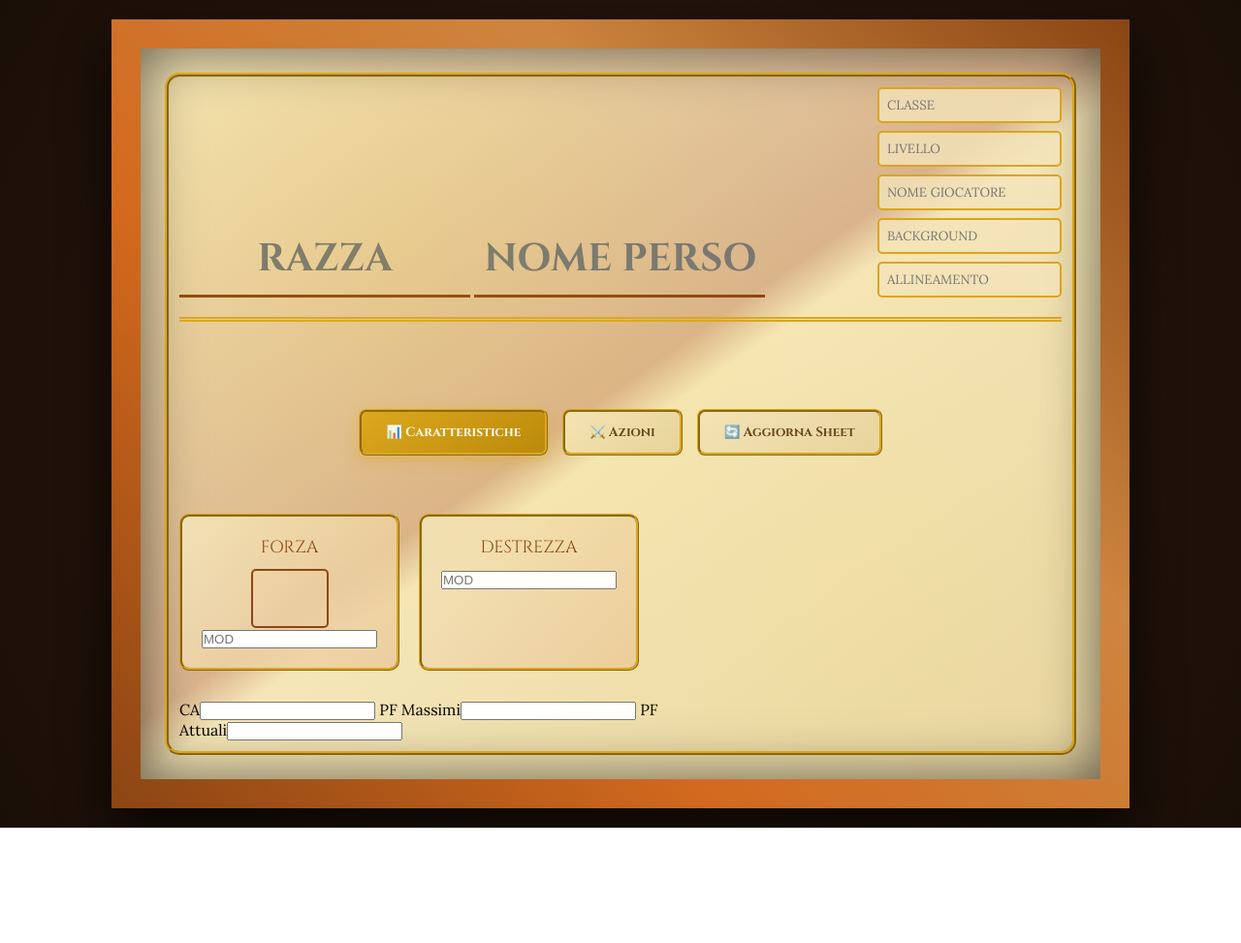
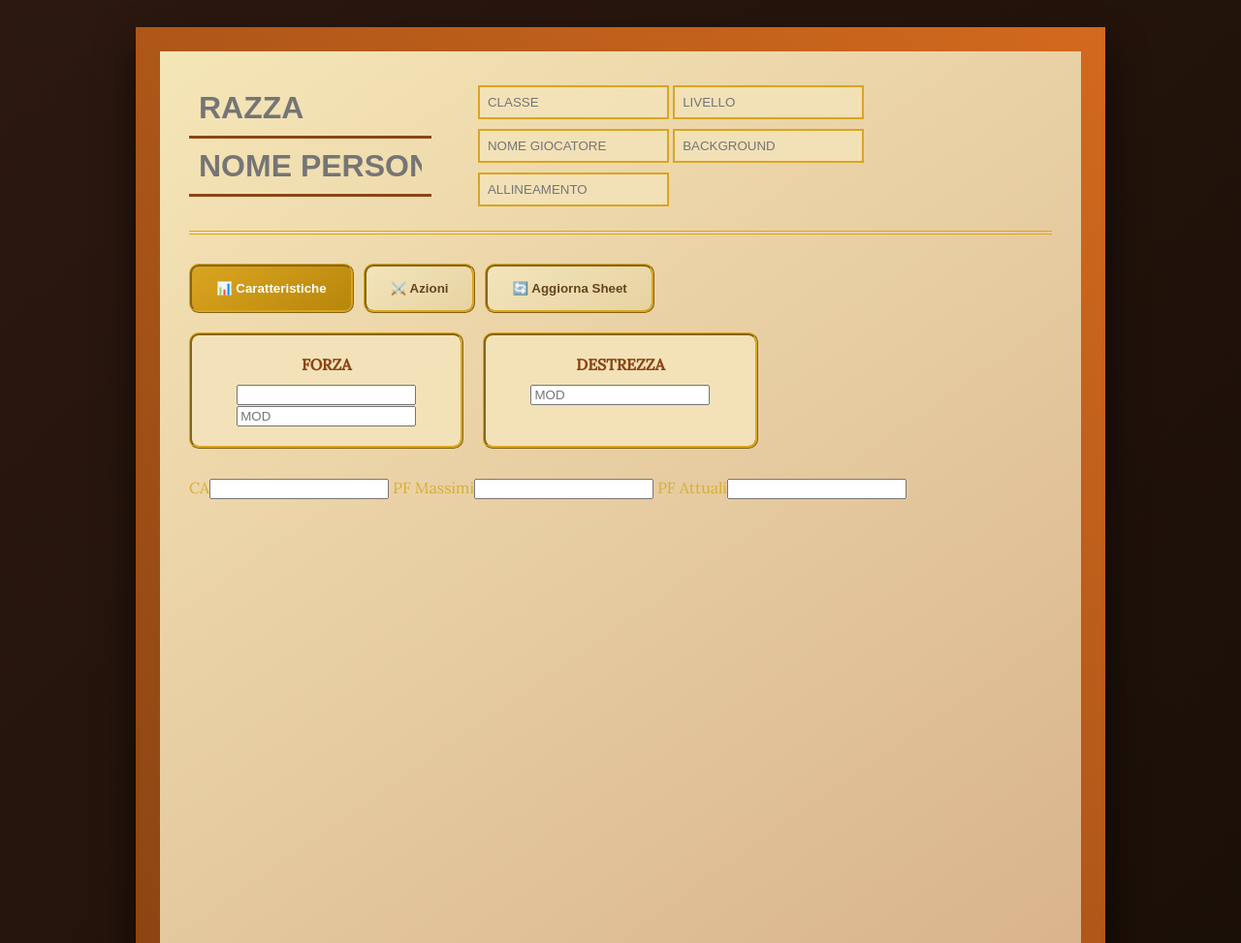
Before and after one commit to frazecc/dnd-scheda-pg, a plain HTML site: page index.html in a window 1280 px wide. Shown: the top 973 px of the page at 97% size. Before the commit the page ends 854 px from the top, so only its background shows below. Drawn offline with Linux system fonts and the light colour scheme; no server answers.

Commit message:
Update style.css

```diff
--- a/style.css
+++ b/style.css
@@ -1,107 +1,93 @@
-/* 🎲 SCHEDA D&D 5e UFFICIALE ITALIANA */
-* { box-sizing: border-box; margin: 0; padding: 0; }
+/* 🎲 D&D 5e - FUNZIONANTE */
+* { box-sizing: border-box; }
 
 body {
   font-family: 'Lora', serif;
-  background: radial-gradient(circle, #2c1810, #1a0f07);
+  background: linear-gradient(135deg, #2c1810, #1a0f07);
   padding: 20px;
-  min-height: 100vh;
+  color: #d4af37;
 }
 
 .page {
-  max-width: 1050px; margin: 0 auto;
-  background: linear-gradient(145deg, #f5e6b7 0%, #d9b38c 48%, #f5e6b7 52%, #e8d5a3 100%);
-  border: 30px solid transparent;
-  border-image: linear-gradient(45deg, #8B4513, #D2691E, #CD853F, #8B4513) 30;
-  border-radius: 20px;
-  box-shadow: inset 0 0 60px rgba(0,0,0,0.6), 0 25px 50px rgba(0,0,0,0.7);
-  padding: 40px;
-  position: relative;
-  display: grid;
-  grid-template-columns: 1fr 1fr;
-  gap: 40px;
-  max-height: 1200px;
+  max-width: 1000px;
+  margin: 0 auto;
+  background: linear-gradient(145deg, #f5e6b7, #d9b38c);
+  border: 25px solid transparent;
+  border-image: linear-gradient(45deg, #8B4513, #D2691E) 25;
+  border-radius: 15px;
+  box-shadow: 0 20px 40px rgba(0,0,0,0.6);
+  padding: 30px;
 }
 
-.page::before {
-  content: ''; position: absolute;
-  inset: 25px;
-  border: 4px ridge #DAA520;
-  border-radius: 15px;
-  background-image:
-    radial-gradient(circle at 25% 25%, rgba(255,215,0,0.1) 0%, transparent 50%),
-    radial-gradient(circle at 75% 75%, rgba(255,215,0,0.05) 0%, transparent 50%);
+.header {
+  display: flex;
+  justify-content: space-between;
+  margin-bottom: 30px;
+  padding-bottom: 20px;
+  border-bottom: 4px double #DAA520;
 }
 
-/* HEADER UFFICIALE */
-.header {
-  grid-column: 1 / -1;
-  display: flex;
-  justify-content: space-between;
-  align-items: flex-end;
-  margin-bottom: 30px;
-  padding-bottom: 20px;
-  border-bottom: 5px double #DAA520;
-}
-
-.header-left .big-input {
-  font-family: 'Cinzel', serif;
-  font-size: 2.5em;
-  font-weight: 700;
-  background: transparent;
+.big-input {
+  font-size: 2em;
+  font-weight: bold;
   border: none;
   border-bottom: 3px solid #8B4513;
+  background: transparent;
   color: #654321;
-  text-align: center;
   padding: 10px;
-  width: 300px;
-}
-
-.header-right {
-  display: flex;
-  flex-direction: column;
-  gap: 8px;
+  width: 250px;
 }
 
 .header-right input {
+  margin: 5px 0;
+  padding: 8px;
+  border: 2px solid #DAA520;
   background: rgba(244,228,187,0.8);
-  border: 2px solid #DAA520;
-  padding: 8px;
-  border-radius: 5px;
-  font-family: 'Lora', serif;
 }
 
-/* TABS */
+/* 🔑 TABS CLICCABILI */
 .tabs {
-  grid-column: 1 / -1;
   display: flex;
-  gap: 15px;
-  justify-content: center;
+  gap: 10px;
   margin: 20px 0;
+  pointer-events: auto; /* ✅ IMPORTANTE */
 }
 
 .tabs button {
-  font-family: 'Cinzel', serif;
-  padding: 12px 25px;
+  padding: 15px 25px;
   border: 3px ridge #DAA520;
-  border-radius: 8px;
   background: linear-gradient(145deg, #f4e4bc, #e6d3a1);
   color: #654321;
-  font-weight: 600;
-  cursor: pointer;
+  font-weight: bold;
+  cursor: pointer !important; /* ✅ FORZA CLICK */
+  border-radius: 10px;
   transition: all 0.3s;
+  pointer-events: auto; /* ✅ CONSENTE CLICK */
+}
+
+.tabs button:hover {
+  background: linear-gradient(145deg, #DAA520, #B8860B);
+  color: white;
+  transform: translateY(-2px);
 }
 
 .tabs button.active {
   background: linear-gradient(145deg, #DAA520, #B8860B);
   color: white;
-  box-shadow: 0 5px 15px rgba(218,165,32,0.4);
 }
 
-.tab-content { display: none; }
-.tab-content.active { display: block; }
+.tab-content {
+  display: none;
+  pointer-events: auto;
+}
+.tab-content.active {
+  display: block;
+}
 
-/* STATS GRID UFFICIALE */
+.column-left, .column-right {
+  min-height: 600px;
+}
+
 .stats-grid {
   display: grid;
   grid-template-columns: repeat(3, 1fr);
@@ -110,60 +96,39 @@ body {
 }
 
 .stat-block {
-  background: linear-gradient(135deg, rgba(244,228,187,0.9), rgba(233,197,150,0.7));
+  background: rgba(244,228,187,0.9);
   border: 3px ridge #DAA520;
   padding: 20px;
+  text-align: center;
   border-radius: 10px;
-  text-align: center;
 }
 
 .stat-block label {
-  font-family: 'Cinzel', serif;
-  font-size: 1.1em;
+  font-weight: bold;
   color: #8B4513;
   display: block;
   margin-bottom: 10px;
 }
 
-.stat-mod {
-  font-size: 2em;
-  font-weight: bold;
-  background: transparent;
-  border: 2px solid #8B4513;
+ul { list-style: none; padding: 0; }
+li {
+  background: rgba(244,228,187,0.9);
+  margin: 10px 0;
+  padding: 15px;
+  border-left: 5px solid #DAA520;
   border-radius: 5px;
-  padding: 10px;
-  width: 80px;
-  margin: 0 auto;
 }
 
-/* AZIONI (colonna destra) */
-.column-right h2 {
-  font-family: 'Cinzel', serif;
-  background: linear-gradient(90deg, #8B4513, #DAA520);
-  color: white;
-  padding: 15px 20px;
-  margin: 20px 0 10px;
-  border-radius: 8px 0 0 8px;
-  font-size: 1.3em;
+.danno {
+  color: #DC143C;
+  font-weight: bold;
+  background: rgba(220,20,60,0.2);
+  padding: 3px 8px;
+  border-radius: 3px;
 }
 
-.column-right ul {
-  list-style: none;
-  max-height: 400px;
-  overflow-y: auto;
+/* ✅ MOBILE */
+@media (max-width: 768px) {
+  .page { grid-template-columns: 1fr; }
+  .tabs { flex-direction: column; }
 }
-
-.column-right li {
-  background: rgba(244,228,187,0.9);
-  margin: 8px 0;
-  padding: 15px;
-  border-left: 6px solid #DAA520;
-  border-radius: 5px;
-  box-shadow: 0 3px 10px rgba(0,0,0,0.2);
-}
-
-/* RESPONSIVE */
-@media (max-width: 1100px) {
-  .page { grid-template-columns: 1fr; gap: 20px; max-height: none; }
-  .column-right { order: 3; }
-}
```
